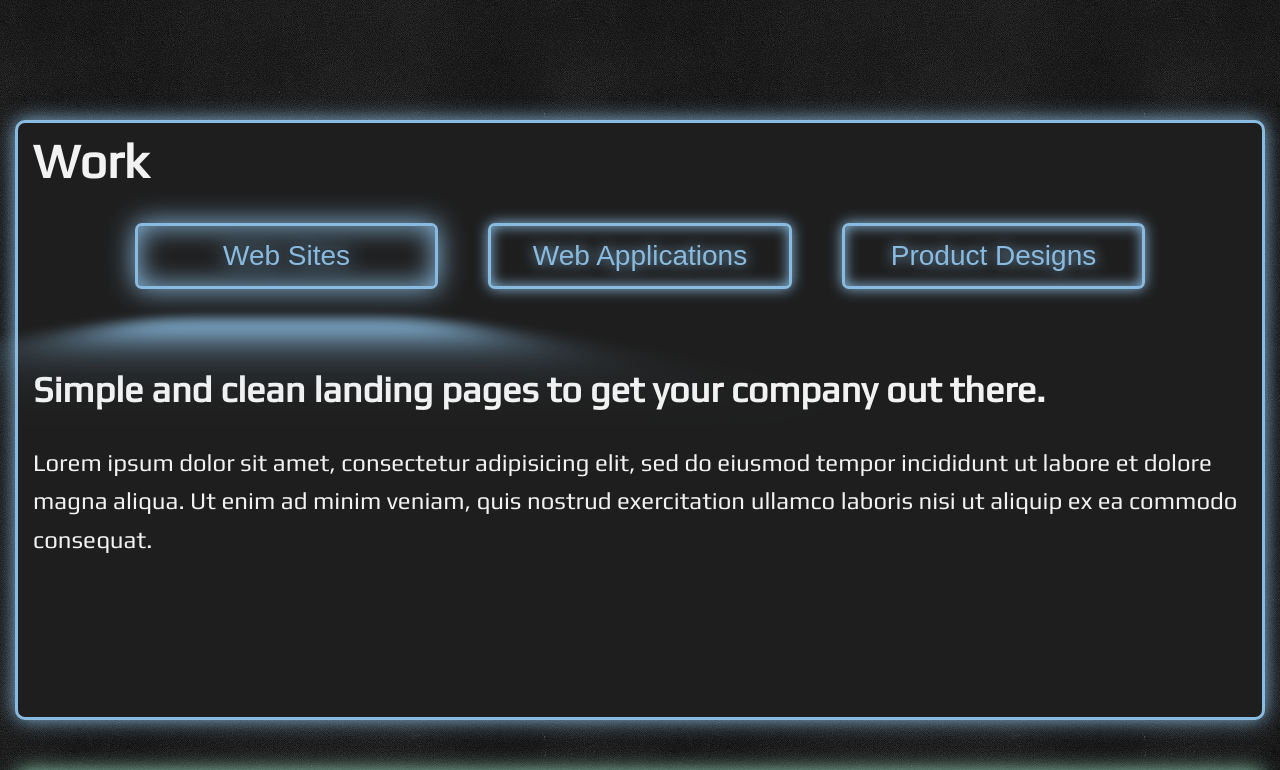
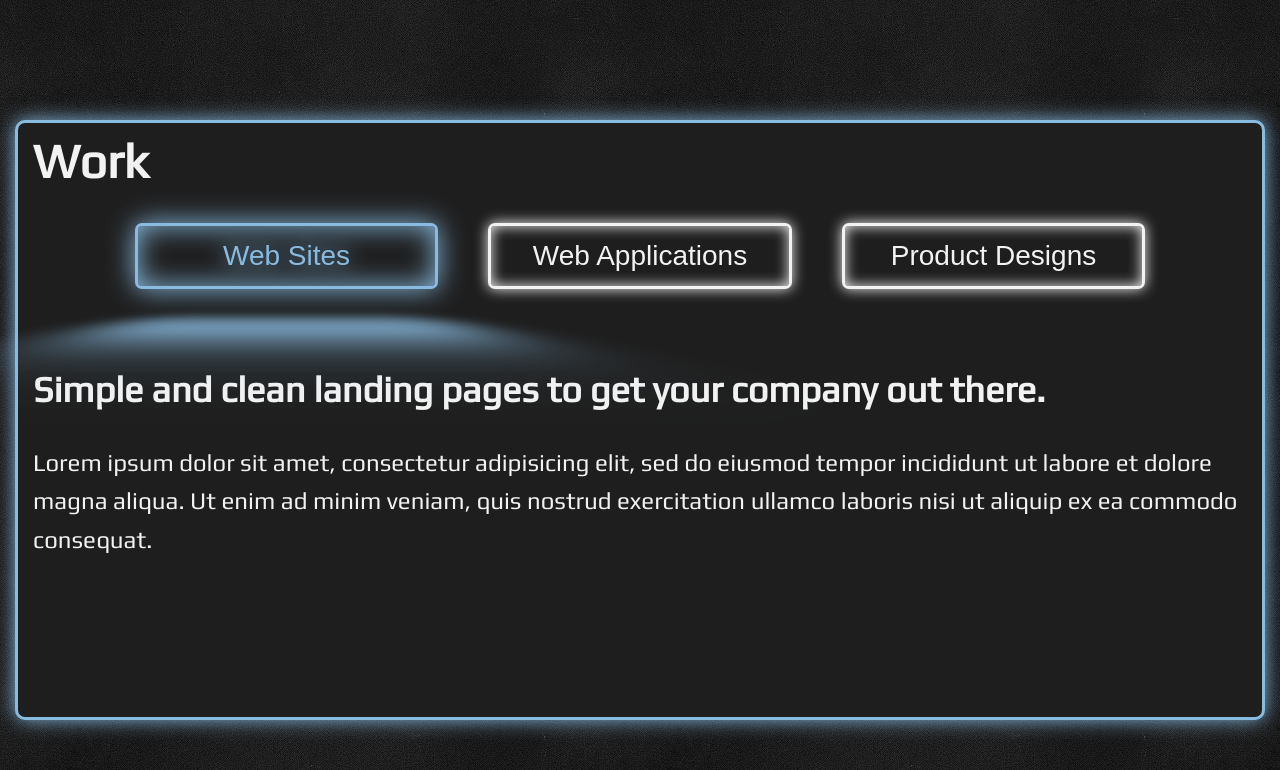
Before and after one commit to matthew-njd/portfolio, a plain HTML site: page index.html in a window 1280 px wide. Shown: the part 780-1550 px from the top of the page. Drawn offline with Linux system fonts and the light colour scheme.

Commit message:
Adjusting icon size and margins

```diff
--- a/style.css
+++ b/style.css
@@ -206,6 +206,7 @@ a {
   grid-template-rows: 10% 30% 60%;
   height: 600px;
   padding: 0 15px;
+  margin-bottom: 100px;
   font-size: 1.5em;
   border: 3px solid var(--colour-four);
   box-shadow: 0 0 20px var(--colour-four);
@@ -224,18 +225,18 @@ a {
   margin-bottom: 30px;
   font-size: 1.75rem;
   cursor: pointer;
-  color: var(--colour-four);
-  border: var(--colour-four) 0.125em solid;
+  color: var(--light-colour);
+  border: var(--light-colour) 0.125em solid;
   background-color: var(--dark-colour);
   border-radius: 0.25em;
   text-decoration: none;
-  text-shadow: 0 0 0.5em var(--colour-four);
-  box-shadow: inset 0 0 0.5em 0 var(--colour-four),
-    0 0 0.5em 0 var(--colour-four);
+  box-shadow: inset 0 0 0.5em 0 var(--light-colour),
+    0 0 0.5em 0 var(--light-colour);
   position: relative;
 }
 
 .work__tab--active {
+  color: var(--colour-four);
   border: var(--colour-four) 0.125em solid;
   text-shadow: 0 0 0.75em var(--colour-four);
   box-shadow: inset 0 0 1em 0 var(--colour-four), 0 0 1em 0 var(--colour-four);
@@ -281,6 +282,7 @@ a {
   display: grid;
   height: 600px;
   padding: 0 15px;
+  margin-top: 100px;
   font-size: 1.5em;
   border: 3px solid var(--colour-three);
   box-shadow: 0 0 20px var(--colour-three);
@@ -292,7 +294,8 @@ a {
   align-items: center;
 }
 
-i {
+.social a {
+  font-size: 1.25em;
   padding: 25px;
   color: var(--light-colour);
 }
```
